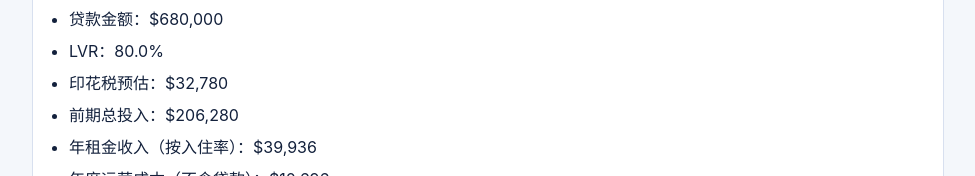
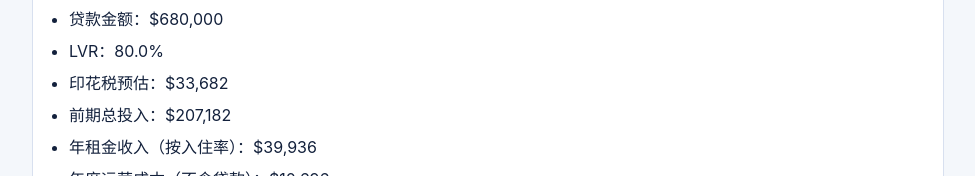
Before and after one commit to JacobZ87/AUPI, a Next.js app: page / in a window 1280 px wide. Shown: the part 726-902 px from the top of the page, without its empty margins (152-1127 px from the left). Built offline with nearby package versions, Linux system fonts and the light colour scheme.

Commit message:
fix: update NSW and VIC stamp duty rate bands

```diff
--- a/app/page.tsx
+++ b/app/page.tsx
@@ -16,18 +16,18 @@ function baseStampDuty(state: State, price: number): number {
 
   switch (state) {
     case 'NSW':
-      if (price <= 17000) return price * 0.0125;
-      if (price <= 36000) return 212 + (price - 17000) * 0.015;
-      if (price <= 97000) return 497 + (price - 36000) * 0.0175;
-      if (price <= 364000) return 1565 + (price - 97000) * 0.035;
-      if (price <= 1212000) return 10910 + (price - 364000) * 0.045;
-      return 49069 + (price - 1212000) * 0.055;
+      if (price <= 14000) return price * 0.0125;
+      if (price <= 30000) return 175 + (price - 14000) * 0.015;
+      if (price <= 81000) return 415 + (price - 30000) * 0.0175;
+      if (price <= 304000) return 1307 + (price - 81000) * 0.035;
+      if (price <= 1013000) return 9112 + (price - 304000) * 0.045;
+      return 41017 + (price - 1013000) * 0.055;
     case 'VIC':
       if (price <= 25000) return price * 0.014;
       if (price <= 130000) return 350 + (price - 25000) * 0.024;
       if (price <= 960000) return 2870 + (price - 130000) * 0.06;
       if (price <= 2000000) return 52670 + (price - 960000) * 0.055;
-      return 109870 + (price - 2000000) * 0.065;
+      return 110000 + (price - 2000000) * 0.065;
     case 'QLD':
       if (price <= 5000) return 0;
       if (price <= 75000) return (price - 5000) * 0.015;
@@ -58,12 +58,8 @@ function ownerOccupierConcession(state: State, price: number, baseDuty: number):
       return Math.max(baseDuty - homeDuty, 0);
     }
     case 'NSW':
-      if (price <= 800000) return Math.min(8000, baseDuty);
-      if (price <= 1000000) return Math.min(4000, baseDuty);
       return 0;
     case 'VIC':
-      if (price <= 750000) return Math.min(7000, baseDuty);
-      if (price <= 1000000) return Math.min(3500, baseDuty);
       return 0;
     default:
       return 0;
@@ -254,7 +250,7 @@ export default function HomePage() {
           <li>净租金回报率：{result.netYieldPct.toFixed(2)}%</li>
         </ul>
         <p className="hint" style={{ marginTop: 12 }}>
-          注：QLD 自住按 QRO 公布的 home concession 档位估算；NSW/VIC 仍为简化优惠模型，仅供初步测算。
+          注：QLD 自住按 QRO home concession 档位估算；NSW/VIC 当前按一般住宅印花税（未包含首置/特殊减免政策）。
         </p>
       </section>
     </main>
```
